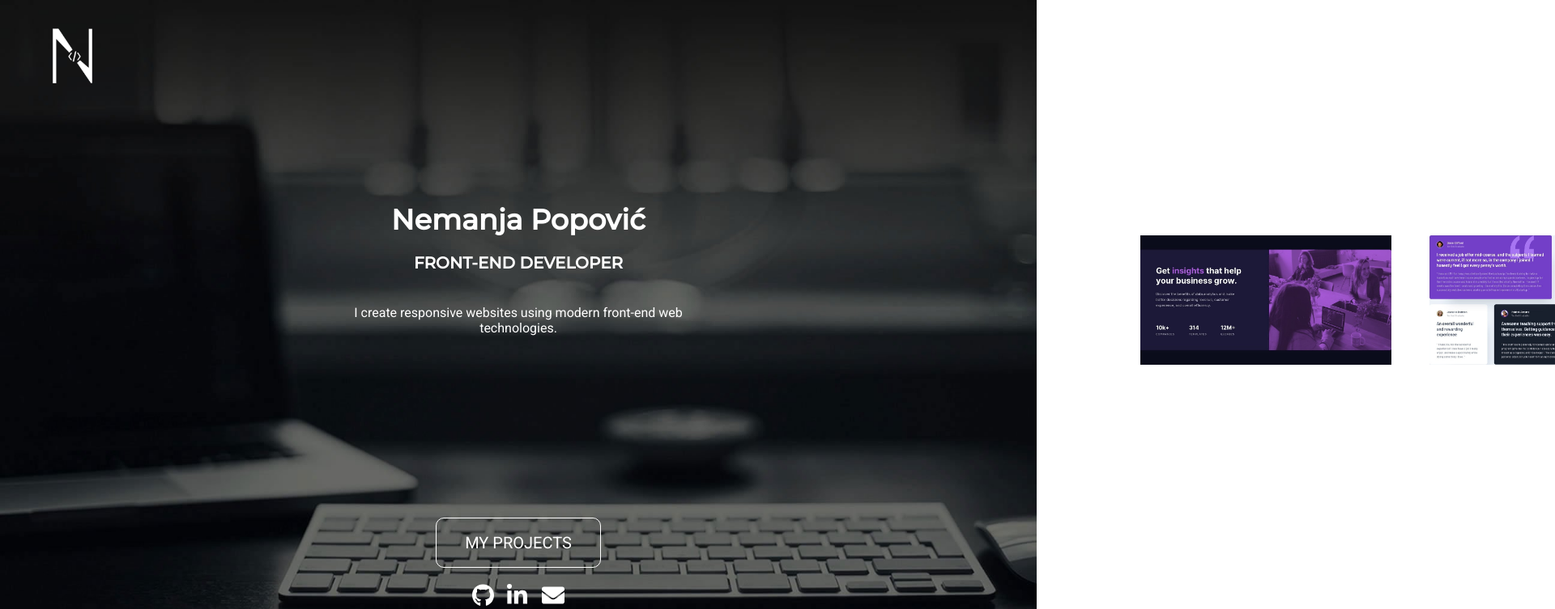
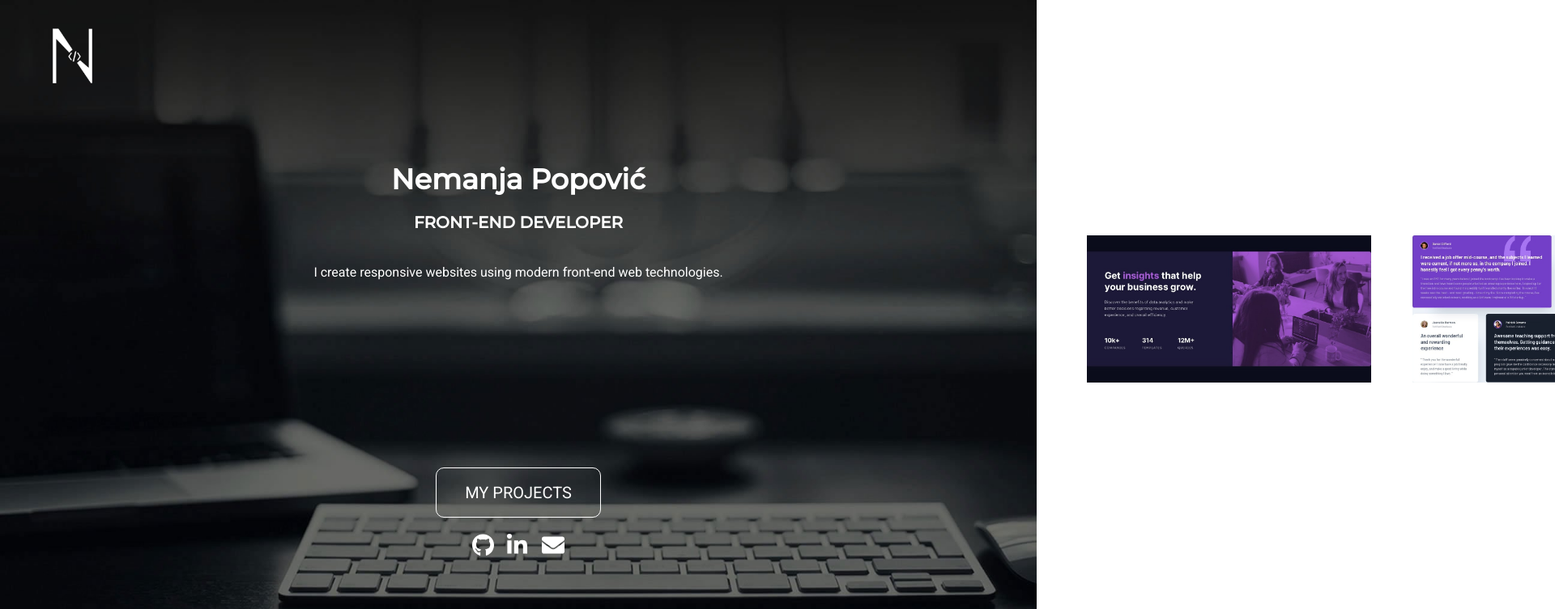
Before and after one commit to popovicnemanja/popovicnemanja.github.io, a plain HTML site: page index.html in a window 1280 px wide. Shown: the top 753 px of the page at 81% size, 1920 px wide, since content can reach past the window. Drawn offline with nearby package versions, Linux system fonts and the light colour scheme.

Commit message:
updated css

```diff
--- a/assets/sass/style.scss
+++ b/assets/sass/style.scss
@@ -33,8 +33,8 @@ a {
 
 
 .wrapper {
-    height: 100vh;
-    padding: 25rem 0 5rem;
+    width: 100vw;
+    position: fixed;
 
     background: url(../img/background.jpg) no-repeat;
     background-size: cover;
@@ -60,24 +60,18 @@ a {
 .container {
     width: 100%;
     max-width: 114rem;
-    height: 100%;
+    min-height: 100vh;
     margin: 0 auto;
-    padding: 0 2rem;
+    padding: 20rem 2rem 0 2rem;
     display: flex;
     flex-direction: column;
     align-items: center;
-    justify-content: space-between;
 }
 
 .content {
-    max-width: 114rem;
-    display: flex;
-    position: relative;
-    flex-direction: column;
-    justify-content: center;
-    align-items: center;
+    margin-bottom: 27vh;
     text-align: center;
-    transition: .3s all;
+    transition: .3s transform;
 }
 
 .content.move-left {
@@ -98,9 +92,7 @@ a {
 }
 
 .content__text {
-    max-width: 50rem;
-    margin: 0;
-    text-align: center;
+    font-size: 1.6rem;
 }
 
 
@@ -161,7 +153,7 @@ a {
     padding: 0 2rem;
     transition: .3s all;
     position: absolute;
-    top: 12rem;
+    top: 10rem;
     transform: translateX(100vw);
 }
 
@@ -176,7 +168,7 @@ a {
 }
 
 .portfolio__list {
-    max-width: 25rem;
+    max-width: 23rem;
     padding: 0;
     margin: 0 auto;
     display: flex;
--- a/index.html
+++ b/index.html
@@ -14,10 +14,10 @@
 </head>
 <body>
     <div class="wrapper">
-        <div class="container">
         <div class="logo">
             <img src="assets/img/logo.white.png" alt="logo" class="logo__image">
         </div>
+        <div class="container">
 
             <div class="content" data-content>
                 <h1 class="content__title">Nemanja Popović</h1>
@@ -41,11 +41,7 @@
                     </li>
                 </ul>
             </div>
-        </div>
-    </div>
-
             <section class="portfolio" data-portfolio>
-        <div class="container">
                 <ul class="portfolio__list">
                     <li class="portfolio__item">
                         <a href="https://popovicnemanja.github.io/preview-card-task/" target="_blank" class="portfolio__link">
@@ -63,10 +59,9 @@
                         </a>
                     </li>
                 </ul>
-        </div>
             </section>
         </div>
-
+    </div>
     <script src="https://cdnjs.cloudflare.com/ajax/libs/jquery/3.6.0/jquery.min.js" integrity="sha512-894YE6QWD5I59HgZOGReFYm4dnWc1Qt5NtvYSaNcOP+u1T9qYdvdihz0PPSiiqn/+/3e7Jo4EaG7TubfWGUrMQ==" crossorigin="anonymous" referrerpolicy="no-referrer"></script>
     <script src="assets/js/script.js"></script>
 </body>
```
Also changed, not shown: assets/css/style.css, 1 other file. Lines whose indentation alone changed are shown as unchanged.
